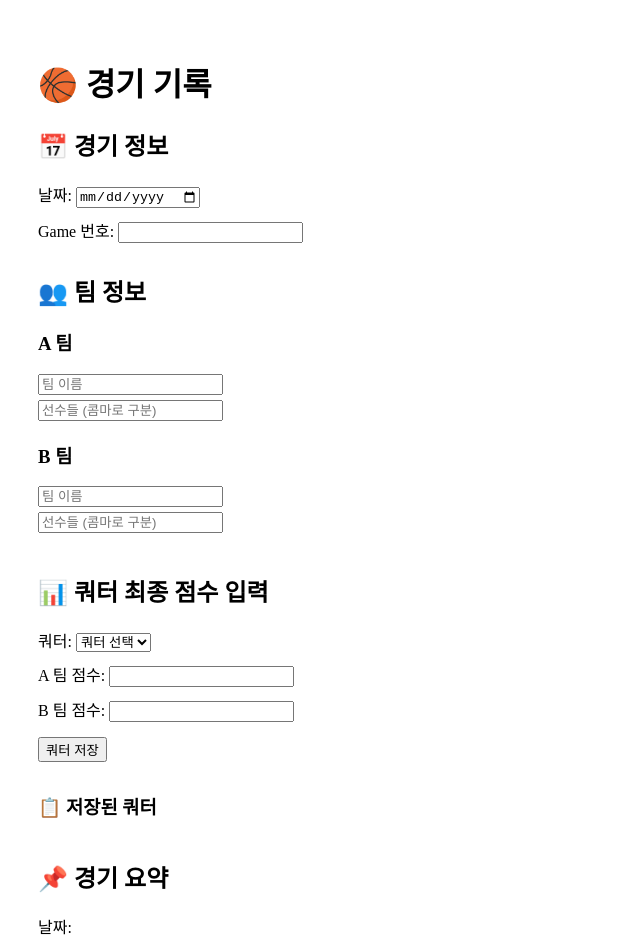
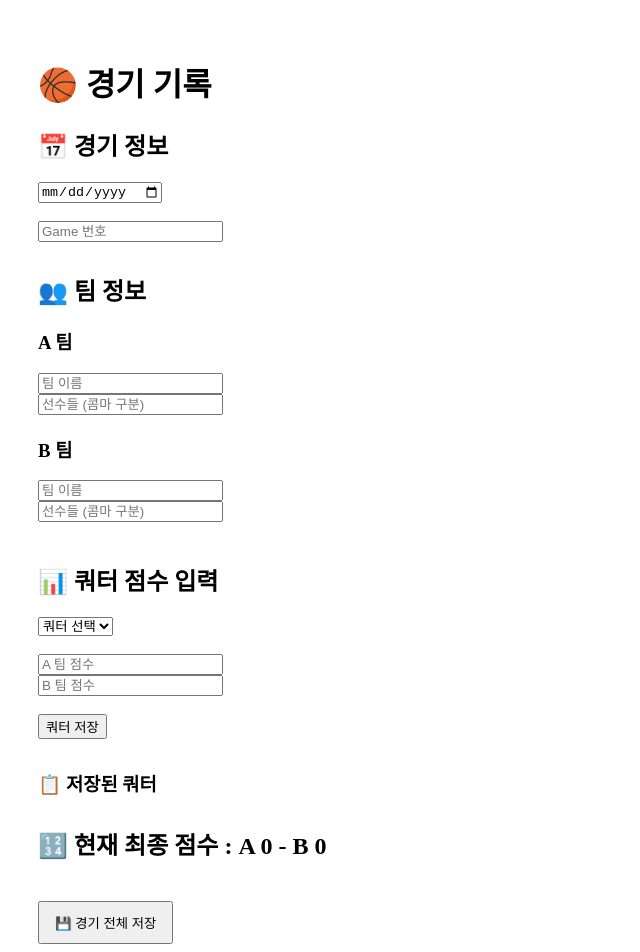
Before and after one commit to kevin5097/INNOUT_record, a Next.js app: page /game in a window 1280 px wide. Shown: the top 952 px of the page, without its empty margins (0-640 px from the left). Built offline with nearby package versions, Linux system fonts and the light colour scheme.

Commit message:
Update page.js

```diff
--- a/app/game/page.js
+++ b/app/game/page.js
@@ -1,6 +1,8 @@
 "use client";
 
 import { useState } from "react";
+import { db } from "@/lib/firebase";
+import { collection, addDoc } from "firebase/firestore";
 
 export default function GamePage() {
   const [date, setDate] = useState("");
@@ -25,7 +27,7 @@ export default function GamePage() {
     }
 
     if (finalAScore === "" || finalBScore === "") {
-      alert("점수를 모두 입력하세요.");
+      alert("점수를 입력하세요.");
       return;
     }
 
@@ -44,14 +46,14 @@ export default function GamePage() {
     setFinalBScore("");
   };
 
-  // 마지막 쿼터 점수 = 현재 최종 점수
-  const latestQuarter = quarters.length > 0
-    ? quarters[quarters.length - 1]
-    : null;
+  const latestQuarter =
+    quarters.length > 0
+      ? quarters[quarters.length - 1].finalScore
+      : { A: 0, B: 0 };
 
-  const saveGame = () => {
+  const saveGame = async () => {
     if (!date || !gameNumber || !teamAName || !teamBName) {
-      alert("경기 기본 정보를 모두 입력하세요.");
+      alert("경기 기본 정보를 입력하세요.");
       return;
     }
 
@@ -69,13 +71,18 @@ export default function GamePage() {
         },
       },
       quarters,
-      finalScore: latestQuarter
-        ? latestQuarter.finalScore
-        : { A: 0, B: 0 },
+      finalScore: latestQuarter,
+      createdAt: new Date(),
     };
 
-    console.log("저장될 데이터:", gameData);
-    alert("경기 데이터가 콘솔에 저장되었습니다.");
+    try {
+      await addDoc(collection(db, "games"), gameData);
+      alert("경기 저장 완료 🔥");
+      setQuarters([]);
+    } catch (error) {
+      console.error(error);
+      alert("저장 실패");
+    }
   };
 
   return (
@@ -84,26 +91,16 @@ export default function GamePage() {
 
       <h2>📅 경기 정보</h2>
 
-      <div>
-        <label>날짜: </label>
+      <input type="date" value={date} onChange={(e) => setDate(e.target.value)} />
+      <br /><br />
       <input
-          type="date"
-          value={date}
-          onChange={(e) => setDate(e.target.value)}
-        />
-      </div>
-
-      <div style={{ marginTop: 10 }}>
-        <label>Game 번호: </label>
-        <input
+        placeholder="Game 번호"
         value={gameNumber}
         onChange={(e) => setGameNumber(e.target.value)}
       />
-      </div>
 
       <h2 style={{ marginTop: 30 }}>👥 팀 정보</h2>
 
-      <div>
       <h3>A 팀</h3>
       <input
         placeholder="팀 이름"
@@ -112,15 +109,12 @@ export default function GamePage() {
       />
       <br />
       <input
-          style={{ marginTop: 5 }}
-          placeholder="선수들 (콤마로 구분)"
+        placeholder="선수들 (콤마 구분)"
         value={teamAPlayers}
         onChange={(e) => setTeamAPlayers(e.target.value)}
       />
-      </div>
 
-      <div style={{ marginTop: 20 }}>
-        <h3>B 팀</h3>
+      <h3 style={{ marginTop: 20 }}>B 팀</h3>
       <input
         placeholder="팀 이름"
         value={teamBName}
@@ -128,83 +122,53 @@ export default function GamePage() {
       />
       <br />
       <input
-          style={{ marginTop: 5 }}
-          placeholder="선수들 (콤마로 구분)"
+        placeholder="선수들 (콤마 구분)"
         value={teamBPlayers}
         onChange={(e) => setTeamBPlayers(e.target.value)}
       />
-      </div>
 
-      <h2 style={{ marginTop: 40 }}>📊 쿼터 최종 점수 입력</h2>
+      <h2 style={{ marginTop: 40 }}>📊 쿼터 점수 입력</h2>
 
-      <div>
-        <label>쿼터: </label>
-        <select
-          value={quarter}
-          onChange={(e) => setQuarter(e.target.value)}
-        >
+      <select value={quarter} onChange={(e) => setQuarter(e.target.value)}>
         <option value="">쿼터 선택</option>
         <option value="1">1 쿼터</option>
         <option value="2">2 쿼터</option>
         <option value="3">3 쿼터</option>
         <option value="4">4 쿼터</option>
       </select>
-      </div>
 
-      <div style={{ marginTop: 10 }}>
-        <label>A 팀 점수: </label>
+      <br /><br />
       <input
+        placeholder="A 팀 점수"
         value={finalAScore}
         onChange={(e) => setFinalAScore(e.target.value)}
       />
-      </div>
-
-      <div style={{ marginTop: 10 }}>
-        <label>B 팀 점수: </label>
+      <br />
       <input
+        placeholder="B 팀 점수"
         value={finalBScore}
         onChange={(e) => setFinalBScore(e.target.value)}
       />
-      </div>
 
-      <button
-        onClick={saveQuarterResult}
-        style={{ marginTop: 15 }}
-      >
-        쿼터 저장
-      </button>
+      <br /><br />
+      <button onClick={saveQuarterResult}>쿼터 저장</button>
 
       <h3 style={{ marginTop: 30 }}>📋 저장된 쿼터</h3>
-
-      {quarters.map((q, index) => (
-        <div key={index}>
+      {quarters.map((q, i) => (
+        <div key={i}>
           Q{q.quarter} : {teamAName || "A"} {q.finalScore.A} -{" "}
           {teamBName || "B"} {q.finalScore.B}
         </div>
       ))}
 
-      <h2 style={{ marginTop: 40 }}>📌 경기 요약</h2>
-
-      <p>날짜: {date}</p>
-      <p>Game: {gameNumber}</p>
-
-      {latestQuarter && (
-        <h3>
-          🔢 현재 최종 점수 : {teamAName || "A"}{" "}
-          {latestQuarter.finalScore.A} -{" "}
-          {teamBName || "B"} {latestQuarter.finalScore.B}
-        </h3>
-      )}
+      <h2 style={{ marginTop: 30 }}>
+        🔢 현재 최종 점수 : {teamAName || "A"} {latestQuarter.A} -{" "}
+        {teamBName || "B"} {latestQuarter.B}
+      </h2>
 
       <button
         onClick={saveGame}
-        style={{
-          marginTop: 30,
-          padding: "10px 15px",
-          backgroundColor: "black",
-          color: "white",
-          cursor: "pointer",
-        }}
+        style={{ marginTop: 20, padding: "10px 15px" }}
       >
         💾 경기 전체 저장
       </button>
```
Lines whose indentation alone changed are shown as unchanged.
